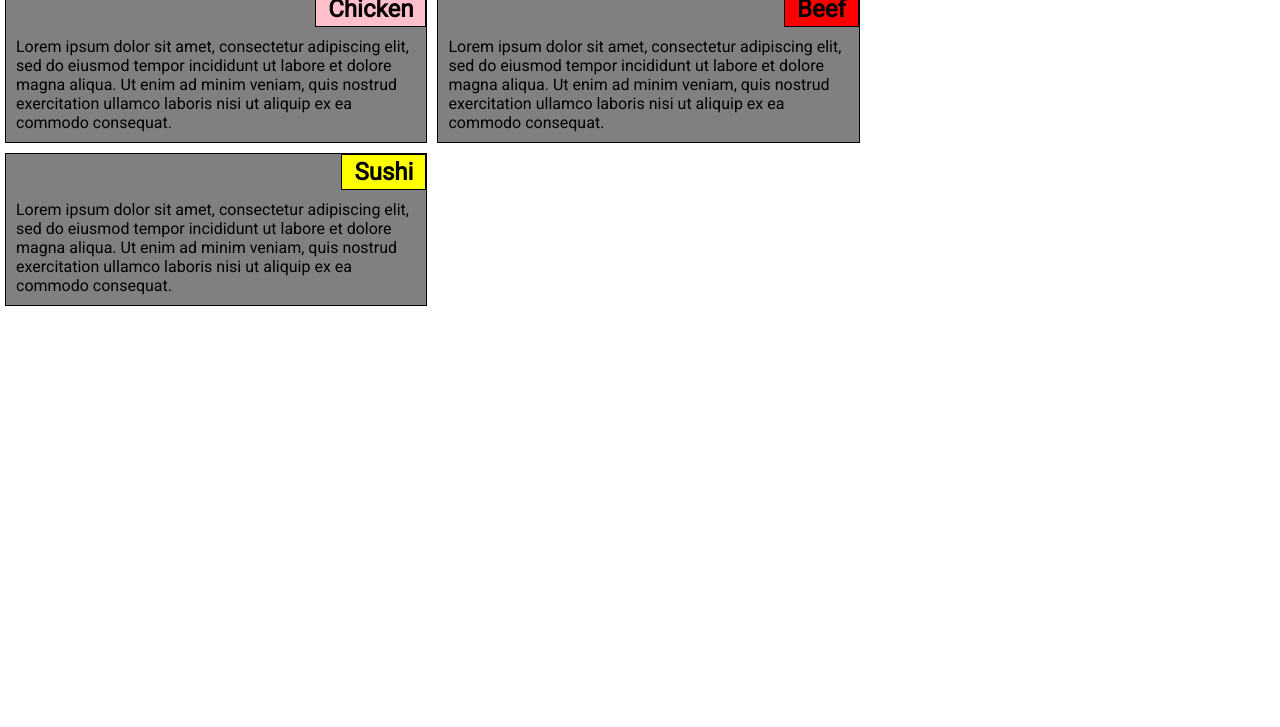
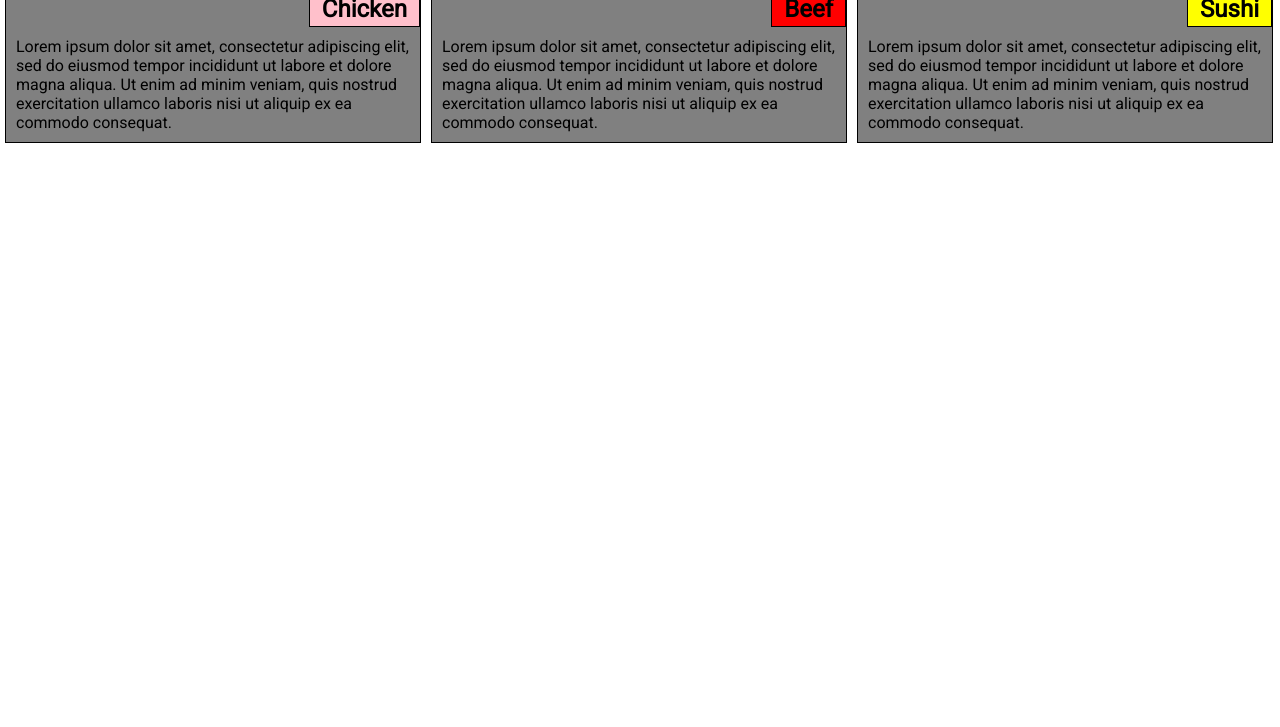
Before and after one commit to FirasHadjKacem/Coursera, a plain HTML site: page Assignment 2 solution/index.html in a window 1280 px wide. Shown: the part 73-800 px from the top of the page. Drawn offline with Linux system fonts and the light colour scheme; a web font is replaced by a local one.

Commit message:
Update style.css

```diff
--- a/Assignment 2 solution/style.css
+++ b/Assignment 2 solution/style.css
@@ -16,7 +16,7 @@ section{
     font-family: Roboto;
     border: 1px solid black;
     background-color: grey;
-    width:33%;
+    width:32.5%;
     float:left;
     margin: 5px;
 
@@ -36,7 +36,7 @@ section{
     font-family: Roboto;
     border: 1px solid black;
     background-color: grey;
-    width:33%;
+    width:32.5%;
     float:left;
     margin: 5px;
 
@@ -56,7 +56,7 @@ section{
     font-family: Roboto;
     border: 1px solid black;
     background-color: grey;
-    width:33%;
+    width:32.5%;
 
     float:left;
     margin:5px;
```
